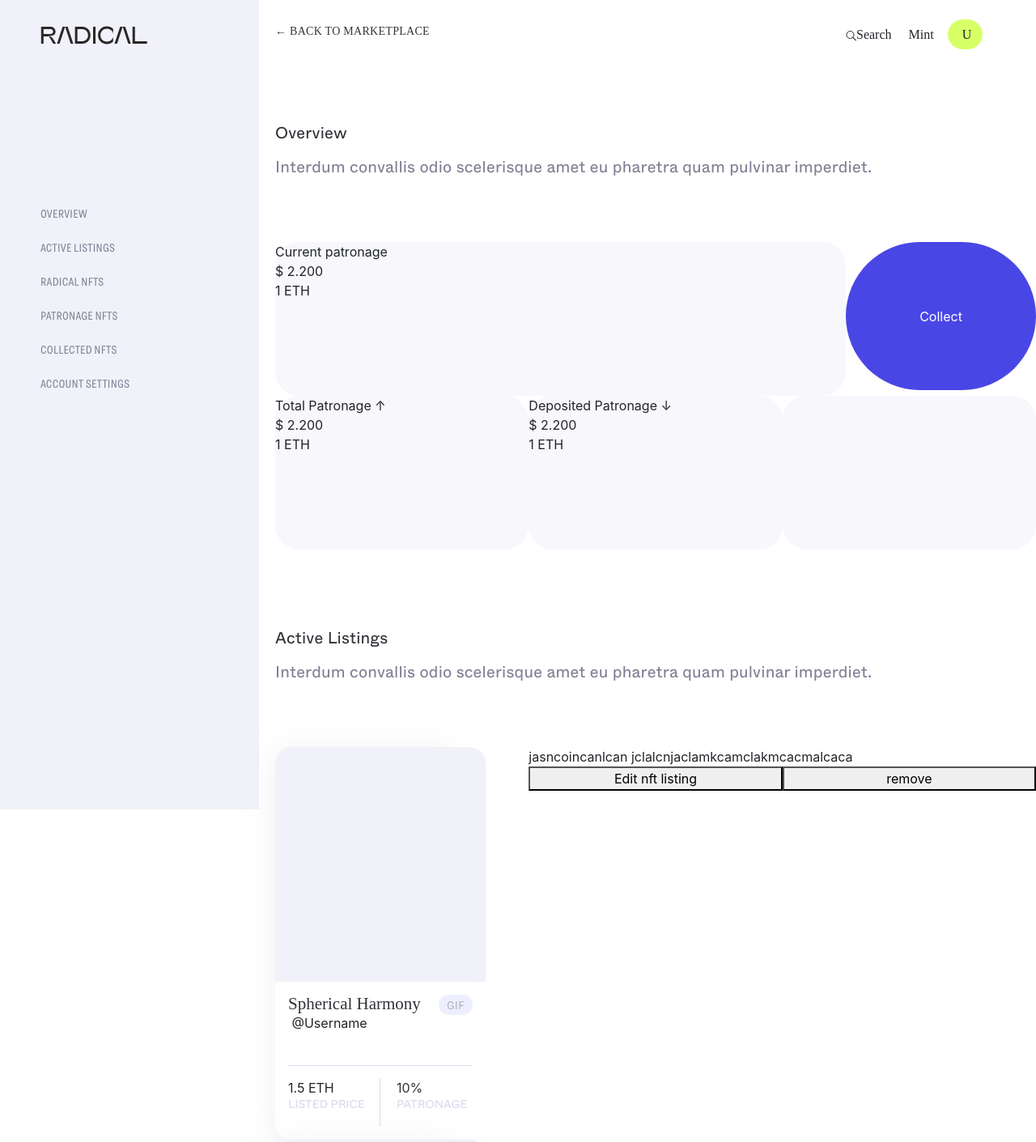
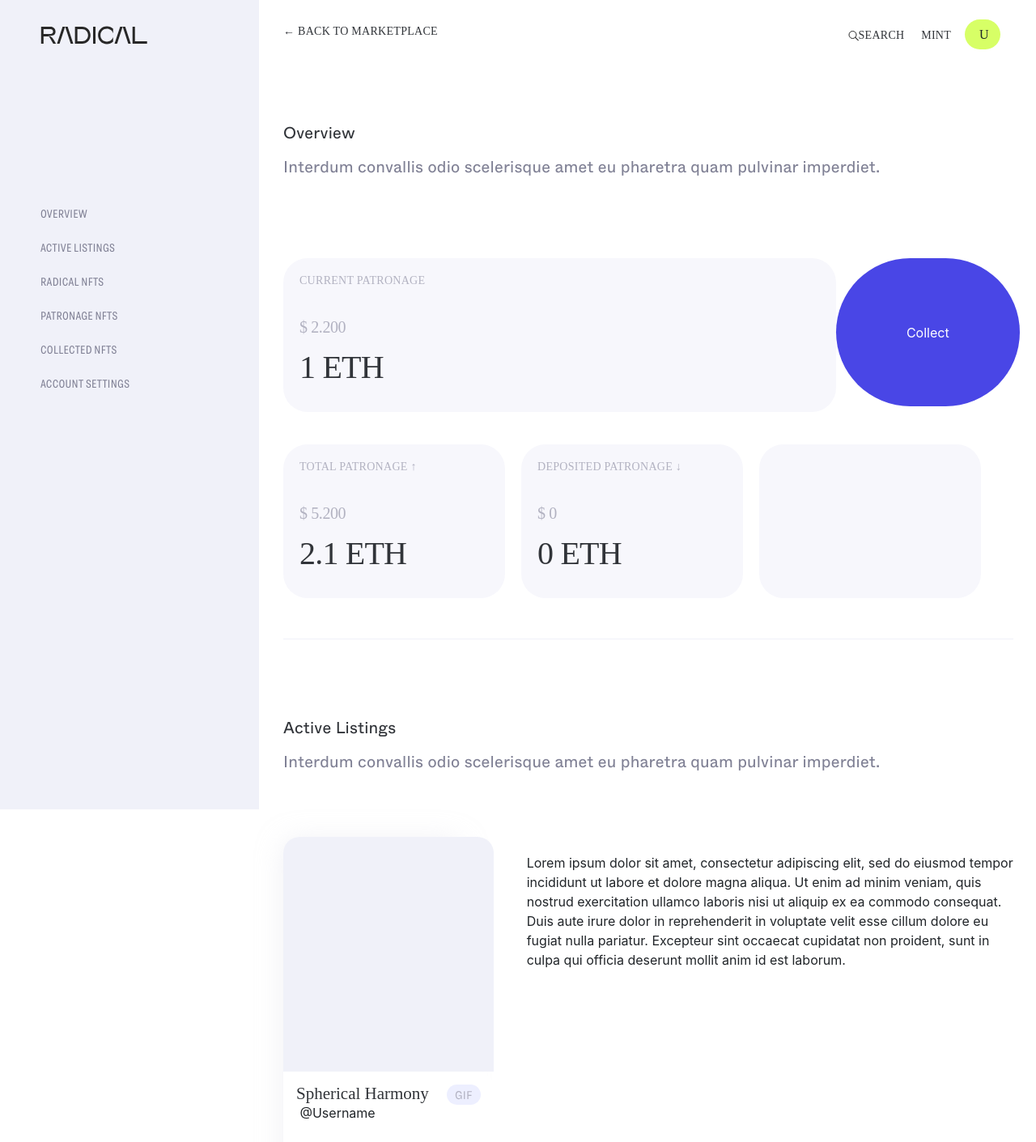
Before and after one commit to sv-priv/RadicalProtocol, a React (Create React App) app: page /profile in a window 1280 px wide. Shown: the top 1411 px of the page at 81% size. Built offline with nearby package versions, Linux system fonts and the light colour scheme.

Commit message:
profile updates

```diff
--- a/src/components/profile/Profile.css
+++ b/src/components/profile/Profile.css
@@ -29,6 +29,18 @@
     text-transform: uppercase;
     color: #313439;
 }
+.back-to-marketplace{
+    padding-bottom: 250px;
+    float: left;
+    font-family: Grtsk Zetta;
+    font-style: normal;
+    font-weight: normal;
+    font-size: 14px;
+    line-height: 17px;
+    letter-spacing: 0.02em;
+    text-transform: uppercase;
+    color: #313439;
+}
 .right-profile-menu{
     float: right;
 }
@@ -38,6 +50,155 @@
     background: #F7F7FC;
     border-radius: 30px;
 }
+.edit-listing-button{
+    height: 87px;
+    background: #F0F1F9;
+    border-radius: 20px;
+    border: none;
+    letter-spacing: 0.02em;
+    text-transform: uppercase;
+    color: #313439;
+}
+.price-desc{
+    font-family: Grtsk Zetta;
+    padding: 20px;
+    font-style: normal;
+    font-weight: normal;
+    font-size: 14px;
+    line-height: 15px;
+    letter-spacing: 0.02em;
+    text-transform: uppercase;
+    color: #B2B2C1;
+}
+.price-dollars{
+    padding: 20px;
+    font-family: Whyte Inktrap;
+    font-style: normal;
+    font-weight: normal;
+    font-size: 20px;
+    line-height: 100%;
+    display: flex;
+    align-items: center;
+    letter-spacing: -0.02em;
+    text-transform: uppercase;
+    color: #B2B2C1;
+}
+.collect-row{
+    padding: 20px;
+    padding-left: 0px;
+}
+.nav-item{
+    font-family: Grtsk Zetta;
+    font-style: normal;
+    font-weight: normal;
+    font-size: 14px;
+    line-height: 17px;
+    letter-spacing: 0.02em;
+    text-transform: uppercase;
+    color: #313439;
+}
+.active-listing-nft{
+    margin-bottom: 40px;
+
+}
+.patronage-table-nav{
+    font-family: Grtsk Zetta;
+    font-style: normal;
+    font-weight: normal;
+    font-size: 14px;
+    line-height: 17px;
+    letter-spacing: 0.02em;
+    text-transform: uppercase;
+    color: #B2B2C1;
+}
+.patronage-table-row{
+    background: #F7F7FC;
+    font-family: Whyte;
+    font-style: normal;
+    font-weight: normal;
+    font-size: 16px;
+    line-height: 120%;
+    display: flex;
+    align-items: center;
+    color: #313439;
+    border-radius: 110px;
+    padding: 30px;
+    margin-top: 1px;
+}
+
+.active-listings{
+    border-bottom: 1px solid #F0F1F9;
+    margin-right: 3%;
+
+}
+.patronages-row{
+    padding: 20px;
+    padding-left: 0px;
+    padding-bottom: 50px;
+    border-bottom: 1px solid #F0F1F9;
+    margin-right: 3%;
+
+}
+.account-settings{
+    padding: 20px;
+    padding-left: 0px;
+    padding-bottom: 100px;
+    border-bottom: 1px solid #F0F1F9;
+    margin-bottom: 30px;
+    margin-right: 3%;
+}
+.account-settings .row{
+    margin-top: 40px;
+}
+.collected-nfts{
+    padding: 20px;
+    padding-left: 0px;
+    padding-bottom: 50px;
+    border-bottom: 1px solid #F0F1F9;
+    margin-right: 3%;
+
+}
+.radical-nfts{
+    padding: 20px;
+    padding-left: 0px;
+    padding-bottom: 50px;
+    border-bottom: 1px solid #F0F1F9;
+    margin-right: 3%;
+
+}
+
+.patronage-nfts{
+    padding: 20px;
+    padding-left: 0px;
+    padding-bottom: 50px;
+    border-bottom: 1px solid #F0F1F9;
+    margin-right: 3%;
+}
+
+.price-eth{
+    font-family: Whyte Inktrap;
+    font-style: normal;
+    padding-left: 20px;
+    font-weight: normal;
+    font-size: 40px;
+    line-height: 100%;
+    display: flex;
+    align-items: center;
+    letter-spacing: -0.02em;
+    text-transform: uppercase;
+
+    color: #313439;
+}
+.remove-listing-button{
+    width: 316px;
+    height: 87px;
+    text-transform: uppercase;
+    color: rgba(49, 52, 57, 0.6);
+    background: rgba(240, 241, 249, 0.5);
+    border-radius: 20px;
+    border: none;
+}
+
 .collect-patronage{
     width: 100%;
     height: 183px;
@@ -45,6 +206,10 @@
     color: white;
     border: none;
     border-radius: 1000px;
+}
+.listed-nft-desc{
+    margin-top: 20px;
+    height: 370px;
 }
 .profile-section-desc{
     font-family: Whyte;
@@ -71,10 +236,14 @@
     color: #313439;
     margin-top: 100px;
 }
+.profile-page{
+    padding-left: 20px;
+}
 .total-patronage{
     width: 100%;
     height: 190px;
     background: #F7F7FC;
+    padding-right: 20px;
     border-radius: 30px;
 }
 .deposit-patronage{
@@ -82,6 +251,10 @@
     height: 190px;
     background: #F7F7FC;
     border-radius: 30px;
+}
+.box
+{
+    padding-right: 20px;
 }
 
 .total-patronage{
@@ -94,7 +267,7 @@
 
 .right-profile{
     height: 1500px;
-    padding-left: 20px;
+    padding-left: 30px;
     margin-left: 25%;
     margin-top: 30px;
 }
@@ -111,3 +284,26 @@
     margin-left: 50px;
     margin-top: 30px;
 }
+.settings-button{
+    align-items: center;
+    height: 120px;
+    border: none;
+    width: 100%;
+    background: #9795DC;
+    border-radius: 1000px;
+    font-family: Grtsk Zetta;
+    font-style: normal;
+    font-weight: normal;
+    font-size: 14px;
+    line-height: 17px;
+    letter-spacing: 0.02em;
+    text-transform: uppercase;
+    color: #FFFFFF;
+
+}
+.settings-field{
+    background: #F7F7FC;
+    height: 120px;
+    border-radius: 30px;
+    width: 100%;
+}
--- a/src/components/profile/Profile.js
+++ b/src/components/profile/Profile.js
@@ -61,12 +61,12 @@ export default function Profile (){
                     <div className="overview">
                         <div className="profile-section-title">Overview</div>
                         <div className="profile-section-desc">Interdum convallis odio scelerisque amet eu pharetra quam pulvinar imperdiet.</div>
-                        <div className="row">
+                        <div className="row collect-row">
                             <div className="col-md-9 col-lg-9">
                                 <div className="current-patronage">
-                                    <div>Current patronage</div>
-                                    <div>$ 2.200</div>
-                                    <div>1 ETH</div>
+                                    <div className="price-desc">Current patronage</div>
+                                    <div className="price-dollars">$ 2.200</div>
+                                    <div className="price-eth">1 ETH</div>
 
                                 </div>
                             </div>
@@ -77,22 +77,22 @@ export default function Profile (){
 
                             </div>
                         </div>
-                        <div className="row">
-                            <div className="col-md-4 col-lg-4">
+                        <div className="row patronages-row" >
+                            <div className="col-md-4 col-lg-4 box">
                                 <div className="total-patronage">
                                     <div className="price-desc">  Total Patronage ↑</div>
-                                    <div className="price-dollars">$ 2.200</div>
-                                    <div className="price-eth">1 ETH</div>
+                                    <div className="price-dollars">$ 5.200</div>
+                                    <div className="price-eth">2.1 ETH</div>
                                 </div>
                             </div>
-                            <div className="col-md-4 col-lg-4">
+                            <div className="col-md-4 col-lg-4 box">
                                 <div className="deposit-patronage">
                                     <div className="price-desc">Deposited Patronage ↓</div>
-                                    <div className="price-dollars">$ 2.200</div>
-                                    <div className="price-eth">1 ETH</div>
+                                    <div className="price-dollars">$ 0</div>
+                                    <div className="price-eth">0 ETH</div>
                                 </div>
                             </div>
-                            <div className="col-md-4 col-lg-4">
+                            <div className="col-md-4 col-lg-4 box">
                                 <div className="deposit-patronage">
 
                                 </div>
@@ -108,7 +108,11 @@ export default function Profile (){
                                 <NFTEarning></NFTEarning>
                             </div>
                             <div className="col-md-8 col-lg-8">
-                                <div>jasncoincanlcan jclalcnjaclamkcamclakmcacmalcaca</div>
+                                <div className="listed-nft-desc">Lorem ipsum dolor sit amet, consectetur adipiscing elit,
+                                sed do eiusmod tempor incididunt ut labore et dolore magna aliqua. Ut enim ad minim veniam,
+                                 quis nostrud exercitation ullamco laboris nisi ut aliquip ex ea commodo consequat.
+                                  Duis aute irure dolor in reprehenderit in voluptate velit esse cillum dolore eu fugiat nulla pariatur.
+                                 Excepteur sint occaecat cupidatat non proident, sunt in culpa qui officia deserunt mollit anim id est laborum.</div>
                                 <div className="row">
                                     <button className="col-md-6 col-lg-6 edit-listing-button">
                                             Edit nft listing
@@ -125,7 +129,7 @@ export default function Profile (){
                                 <NFTEarning></NFTEarning>
                             </div>
                             <div className="col-md-8 col-lg-8">
-                                <div>jasncoincanlcan jclalcnjaclamkcamclakmcacmalcaca</div>
+                                <div className="listed-nft-desc">Lorem ipsum dolor sit amet, consectetur adipiscing elit, sed do eiusmod tempor incididunt ut labore et dolore magna aliqua. Ut enim ad minim veniam, quis nostrud exercitation ullamco laboris nisi ut aliquip ex ea commodo consequat. Duis aute irure dolor in reprehenderit in voluptate velit esse cillum dolore eu fugiat nulla pariatur. Excepteur sint occaecat cupidatat non proident, sunt in culpa qui officia deserunt mollit anim id est laborum.</div>
                                 <div className="row">
                                     <button className="col-md-6 col-lg-6 edit-listing-button">
                                             Edit nft listing
@@ -137,103 +141,119 @@ export default function Profile (){
                                 </div>
                             </div>
                         </div>
-                        <div className="row">
-                            <div className="col-md-4 col-lg-4">
-                                <div className="total-patronage">
 
-                                </div>
-                            </div>
-                            <div className="col-md-4 col-lg-4">
-                                <div className="deposit-patronage">
-
-                                </div>
-                            </div>
-                            <div className="col-md-4 col-lg-4"></div>
-                        </div>
                     </div>
 
                     <div className="radical-nfts">
                         <div className="profile-section-title">Radical NFTs</div>
                         <div className="profile-section-desc">Interdum convallis odio scelerisque amet eu pharetra quam pulvinar imperdiet.</div>
                         <div className="row">
-                            <div className="col-md-9 col-lg-9">
-                                <div className="current-patronage"></div>
-                            </div>
-                            <div className="col-md-3 col-lg-3">
-                                <div className="collect-patronage">
 
-                                </div>
+                        </div>
 
-                            </div>
-                        </div>
-                        <div className="row">
-                            <div className="col-md-4 col-lg-4">
-                                <div className="total-patronage">
-
-                                </div>
-                            </div>
-                            <div className="col-md-4 col-lg-4">
-                                <div className="deposit-patronage">
-
-                                </div>
-                            </div>
-                            <div className="col-md-4 col-lg-4"></div>
-                        </div>
                     </div>
                     <div className="patronage-nfts">
                         <div className="profile-section-title">Patronage NFTs</div>
                         <div className="profile-section-desc">Interdum convallis odio scelerisque amet eu pharetra quam pulvinar imperdiet.</div>
-                        <div className="row">
-                            <div className="col-md-9 col-lg-9">
-                                <div className="current-patronage"></div>
+                        <div className="row patronage-table-nav">
+                        <div className="col-lg-4 col-md-4">
+                                Name
                             </div>
-                            <div className="col-md-3 col-lg-3">
-                                <div className="collect-patronage">
-
-                                </div>
-
+                            <div className="col-lg-2 col-md-2">
+                                Listed price
+                            </div>
+                            <div className="col-lg-2 col-md-2">
+                                patronage
+                            </div>
+                            <div className="col-lg-2 col-md-2">
+                                yearly patronage
+                            </div>
+                            <div className="col-lg-2 col-md-2">
+                                total patronage generated
                             </div>
                         </div>
-                        <div className="row">
-                            <div className="col-md-4 col-lg-4">
-                                <div className="total-patronage">
+                        <div className="row patronage-table-row">
+                        <div className="col-lg-4 col-md-4">
+                        <span className="small-image"></span>
 
-                                </div>
+                                Syntaxs Mistery
                             </div>
-                            <div className="col-md-4 col-lg-4">
-                                <div className="deposit-patronage">
+                            <div className="col-lg-2 col-md-2">
+                                1.5 ETH
+                            </div>
+                            <div className="col-lg-2 col-md-2">
+                                10 %
+                            </div>
+                            <div className="col-lg-2 col-md-2">
+                                $100
+                            </div>
+                            <div className="col-lg-2 col-md-2">
+                                $200
+                            </div>
+                        </div>
+                        <div className="row patronage-table-row">
+                        <div className="col-lg-4 col-md-4">
+                        <span className="small-image"></span>
 
-                                </div>
+                                Syntaxs Mistery
                             </div>
-                            <div className="col-md-4 col-lg-4"></div>
+                            <div className="col-lg-2 col-md-2">
+                                1.5 ETH
+                            </div>
+                            <div className="col-lg-2 col-md-2">
+                                10 %
+                            </div>
+                            <div className="col-lg-2 col-md-2">
+                                $100
+                            </div>
+                            <div className="col-lg-2 col-md-2">
+                                $200
+                            </div>
+                        </div>
+                        <div className="row patronage-table-row">
+                            <div className="col-lg-4 col-md-4">
+                                <span className="small-image"></span>
+                                Syntaxs Mistery
+                            </div>
+                            <div className="col-lg-2 col-md-2">
+
+                                1.5 ETH
+                            </div>
+                            <div className="col-lg-2 col-md-2">
+                                10 %
+                            </div>
+                            <div className="col-lg-2 col-md-2">
+                                $100
+                            </div>
+                            <div className="col-lg-2 col-md-2">
+                                $200
+                            </div>
+                        </div>
+                        <div className="row patronage-table-row">
+                            <div className="col-lg-4 col-md-4">
+                            <span className="small-image"></span>
+
+                                Syntaxs Mistery
+                            </div>
+                            <div className="col-lg-2 col-md-2">
+                                1.5 ETH
+                            </div>
+                            <div className="col-lg-2 col-md-2">
+                                10 %
+                            </div>
+                            <div className="col-lg-2 col-md-2">
+                                $100
+                            </div>
+                            <div className="col-lg-2 col-md-2">
+                                $200
+                            </div>
                         </div>
                     </div>
                     <div className="collected-nfts">
-                        <div className="profile-section-title" >Overview</div>
+                        <div className="profile-section-title" >Collected NFT</div>
                         <div className="profile-section-desc">Interdum convallis odio scelerisque amet eu pharetra quam pulvinar imperdiet.</div>
                         <div className="row">
-                            <div className="col-md-9 col-lg-9">
-                                <div className="current-patronage"></div>
-                            </div>
-                            <div className="col-md-3 col-lg-3">
-                                <div className="collect-patronage">
 
-                                </div>
-
-                            </div>
-                        </div>
-                        <div className="row">
-                            <div className="col-md-4 col-lg-4">
-                                <div className="total-patronage">
-
-                                </div>
-                            </div>
-                            <div className="col-md-4 col-lg-4">
-                                <div className="deposit-patronage">
-
-                                </div>
-                            </div>
-                            <div className="col-md-4 col-lg-4"></div>
                         </div>
                     </div>
                     <div className="account-settings">
@@ -241,30 +261,39 @@ export default function Profile (){
                         <div className="profile-section-desc">Interdum convallis odio scelerisque amet eu pharetra quam pulvinar imperdiet.</div>
                         <div className="row">
                             <div className="col-md-9 col-lg-9">
-                                <div className="current-patronage"></div>
+                                <div className="settings-field"></div>
                             </div>
                             <div className="col-md-3 col-lg-3">
-                                <div className="collect-patronage">
-
-                                </div>
+                                <button className="settings-button">
+                                 Save new password
+                                </button>
 
                             </div>
                         </div>
                         <div className="row">
-                            <div className="col-md-4 col-lg-4">
-                                <div className="total-patronage">
+                            <div className="col-md-9 col-lg-9">
+                                <div className="settings-field"></div>
+                            </div>
+                            <div className="col-md-3 col-lg-3">
+                                <button className="settings-button">
+                                    Save new email
+                                </button>
 
-                                </div>
                             </div>
-                            <div className="col-md-4 col-lg-4">
-                                <div className="deposit-patronage">
+                        </div>
+                        <div className="row">
+                            <div className="col-md-9 col-lg-9">
+                                <div className="settings-field"></div>
+                            </div>
+                            <div className="col-md-3 col-lg-3">
+                                <button className="settings-button">
+                                    Connect new wallet
+                                </button>
 
-                                </div>
                             </div>
-                            <div className="col-md-4 col-lg-4"></div>
                         </div>
                     </div>
-                    <Link className="text-link" to="/marketplace">
+                    <Link className="text-link back-to-marketplace" to="/marketplace ">
                         ← Back to marketplace
                     </Link>
                 </div>
```
